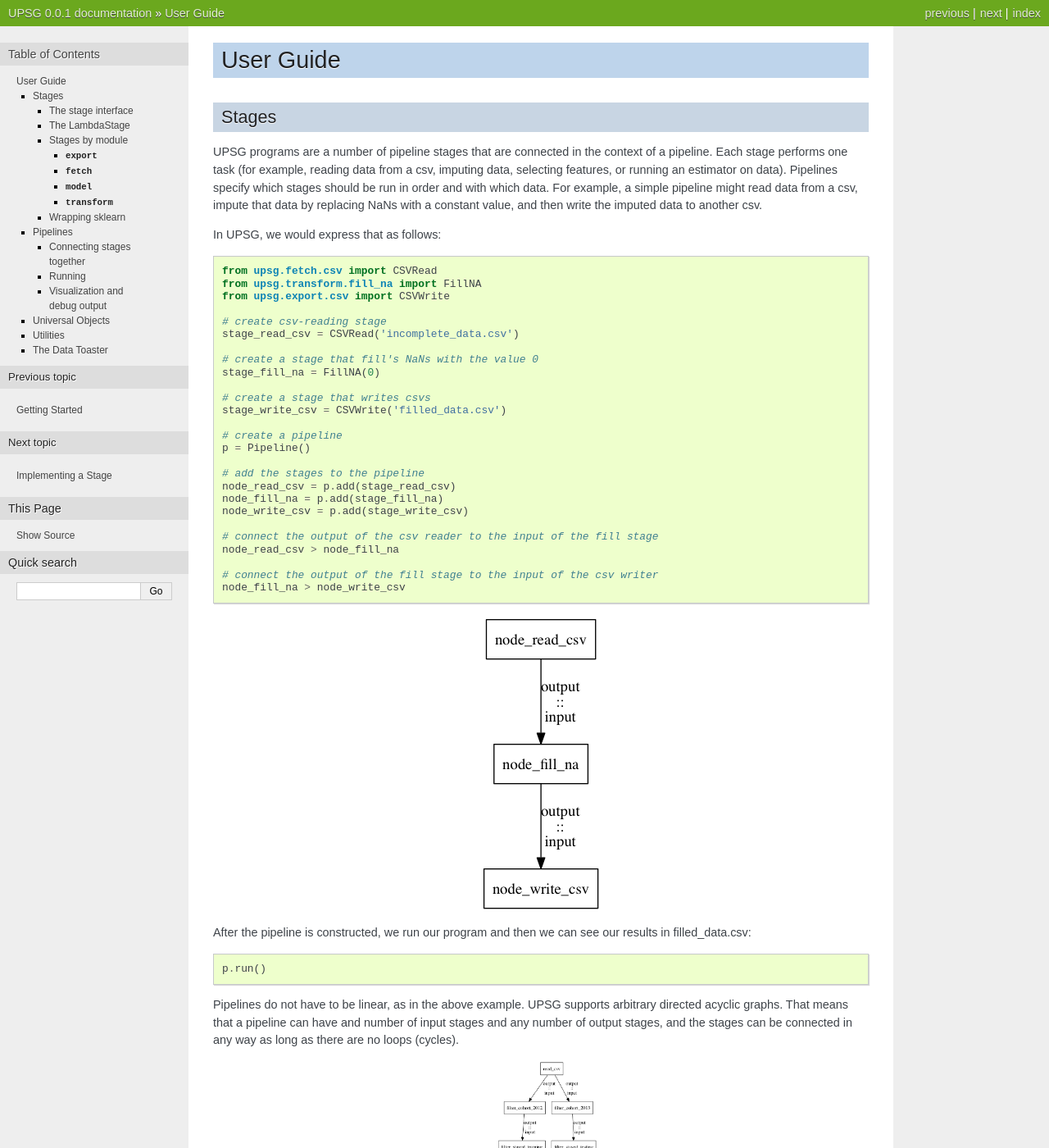
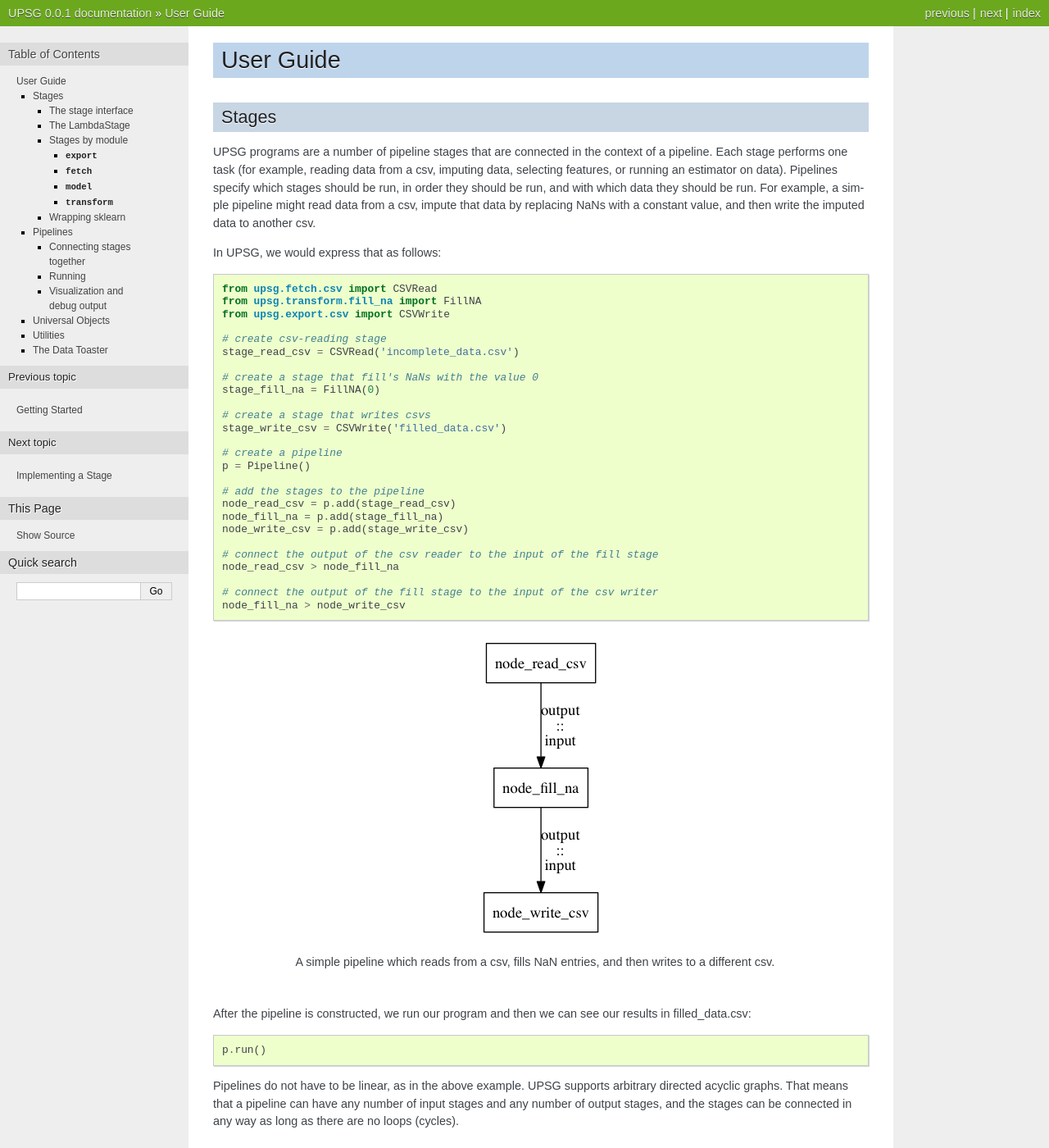
Before and after one commit to dssg/UPSG, a Sphinx documentation site: the page built from doc/user_guide.rst, in a window 1280 px wide and 1400 px high. Shown: the whole window at 82% size. Built offline with Sphinx 7.4.7, drawn with Linux system fonts in a browser that asks for light colours; pages that are not in the unit, such as notebooks, are missing from menus; some of the changed text lies outside the part shown.

```diff
--- a/doc/getting_started.rst
+++ b/doc/getting_started.rst
@@ -11,7 +11,7 @@ interchange format, and a Python library for writing machine learning
 pipelines.
 
 It is designed primarily to provide different teams working on different
-machine learning problems to share code across different languages
+machine learning problems a way to share code across different languages
 and environments.
 
 ------------
--- a/doc/user_guide.rst
+++ b/doc/user_guide.rst
@@ -8,13 +8,13 @@ User Guide
 Stages
 ------
 
-UPSG programs are a number of pipeline stages that are connected in the
-context of a pipeline. Each stage performs one task (for example, reading
-data from a csv, imputing data, selecting features, or running an estimator
-on data). Pipelines specify which stages should be run in order and with
-which data. For example, a simple pipeline might read data from a csv,
-impute that data by replacing NaNs with a constant value, and then write
-the imputed data to another csv.
+UPSG programs are a number of pipeline stages that are connected in the context
+of a pipeline. Each stage performs one task (for example, reading data from a
+csv, imputing data, selecting features, or running an estimator on data).
+Pipelines specify which stages should be run, in order they should be run, and
+with which data they should be run. For example, a simple pipeline might read
+data from a csv, impute that data by replacing NaNs with a constant value, and
+then write the imputed data to another csv.
 
 In UPSG, we would express that as follows::
 
@@ -45,8 +45,11 @@ In UPSG, we would express that as follows::
     # connect the output of the fill stage to the input of the csv writer
     node_fill_na > node_write_csv
 
-.. image:: images/three_stage.png
+.. figure:: images/three_stage.png
    :align: center
+
+   A simple pipeline which reads from a csv, fills NaN entries, and then
+   writes to a different csv.
 
 After the pipeline is constructed, we run our program and then we can see
 our results in filled_data.csv::
@@ -55,12 +58,14 @@ our results in filled_data.csv::
 
 Pipelines do not have to be linear, as in the above example. UPSG supports
 arbitrary directed acyclic graphs. That means that a pipeline can have
-and number of input stages and any number of output stages, and the stages
+any number of input stages and any number of output stages, and the stages
 can be connected in any way as long as there are no loops (cycles).
 
-.. image:: images/complicated.png
+.. figure:: images/complicated.png
    :height: 500px
    :align: center
+
+   A more complicated pipeline
 
 The stage interface
 ===================
@@ -68,7 +73,7 @@ The stage interface
 A stage is a program that:
 
 1. Reads zero or more :doc:`.upsg files <file_format>`
-2. Writes zero or more :doc:`.upsg files <file_format>`
+2. Writes zero or more .upsg files
 
 Each input and each output should have a human-readable lable, or key.
 For example, the CSVWrite stage has an output file with the key "output"
@@ -101,11 +106,11 @@ Programs can be written in bash, R, Python, C, or whatever you like.
 
 As of release 0.0.1, however, stages must be written in Python (or at least
 Python wrappers around other :class:`languages <upsg.transform.sql.RunSQL>`).
-The Python class implementing the stage model is the
-:class:`upsg.stage.Stage`.
+The Python classes implementing the stage model are
+:class:`upsg.stage.MetaStage` and :class:`uspg.stage.RunnableStage`.
 
-Python stages should implement either the :class:`upsg.stage.RunnableStage`
-interface or the :class:`upsg.stage.MetaStage` interface.
+Python stages should be subclasses of either :class:`upsg.stage.RunnableStage`
+or :class:`upsg.stage.MetaStage`.
 
 Users can add functionality to their pipelines by either:
 
--- a/setup.py
+++ b/setup.py
@@ -13,6 +13,7 @@ setup(
                           'matplotlib',
                           'graphviz',
                           'SQLAlchemy',
-                          'tables'),
+                          'tables',
+                          'pandas'),
         package_data={'upsg': ['bin/*.py', 'resources/*.json']},
         zip_safe=False)
```
Also changed, not shown: other parts of doc/user_guide.rst (+1 -1 lines).
